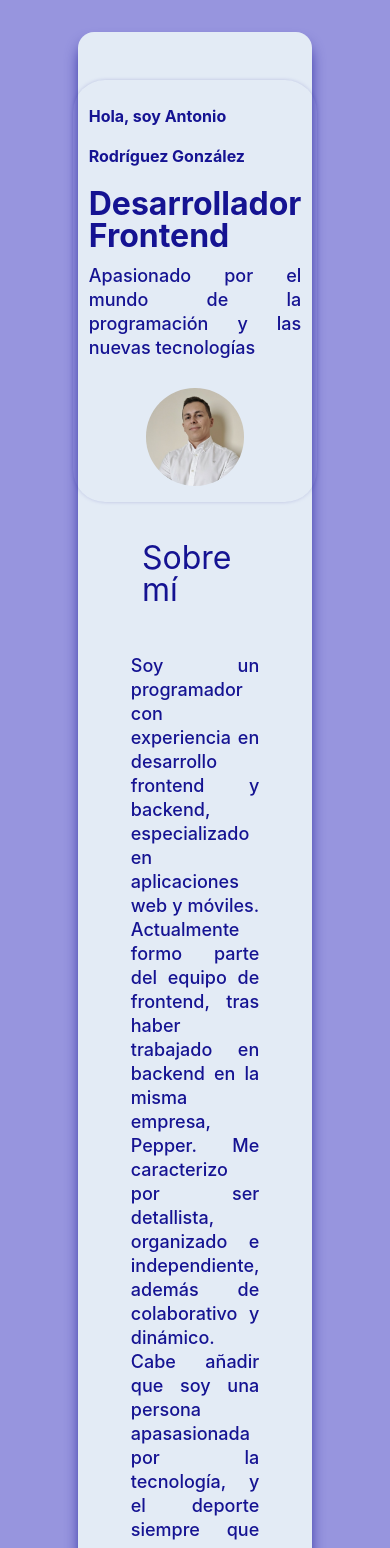
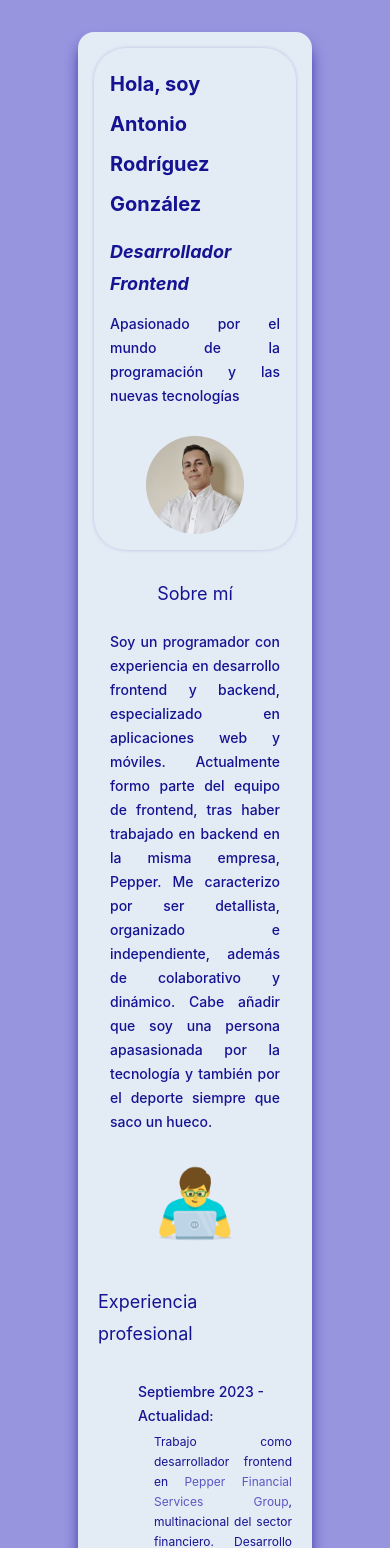
Before and after one commit to Anrogo/MyPortfolio, a Next.js app: page / in a window 390 px wide. Shown: the top 1548 px of the page. Built offline with nearby package versions, Linux system fonts and the light colour scheme.

Commit message:
responsive styles update

```diff
--- a/src/components/AboutMe/AboutMe.styled.ts
+++ b/src/components/AboutMe/AboutMe.styled.ts
@@ -1,10 +1,12 @@
-import { Description, MainSection } from "@/styles/GlobalStyle";
-import { theme } from "@/styles/theme";
-import { styled } from "styled-components";
+import { Description, MainSection } from '@/styles/GlobalStyle';
+import { theme } from '@/styles/theme';
+import { styled } from 'styled-components';
 
-export const AboutMeSection = styled(MainSection)`
-`;
+export const AboutMeSection = styled(MainSection)``;
 
 export const AboutMeDescription = styled(Description)`
   padding: ${theme.spacing.giant};
+  @media (max-width: 768px) {
+    padding: ${theme.spacing.md};
+  }
 `;
--- a/src/components/Copyright/Copyright.styled.ts
+++ b/src/components/Copyright/Copyright.styled.ts
@@ -1,7 +1,17 @@
-import styled from "styled-components";
+import { theme } from '@/styles/theme';
+import styled from 'styled-components';
 
 export const CopyrightSection = styled.div`
-    display: flex;
-    justify-content: center;
-    margin-top: 48px;
+  display: flex;
+  justify-content: center;
+  margin-top: 48px;
+  font-size: ${theme.fontSize.xl};
+
+  @media (max-width: 768px) {
+    font-size: ${theme.fontSize.md};
+  }
+
+  @media (max-width: 500px) {
+    font-size: ${theme.fontSize.sm};
+  }
 `;
--- a/src/components/Experience/Experience.styled.ts
+++ b/src/components/Experience/Experience.styled.ts
@@ -1,25 +1,24 @@
-import { MainSection, Paragraph, Text } from "@/styles/GlobalStyle";
-import { theme } from "@/styles/theme";
-import { styled } from "styled-components";
+import { MainSection, Paragraph, Text } from '@/styles/GlobalStyle';
+import { theme } from '@/styles/theme';
+import { styled } from 'styled-components';
 
-
-export const ExperienceSection = styled(MainSection)`
-`;
+export const ExperienceSection = styled(MainSection)``;
 
 export const ExperienceList = styled.ul`
   list-style: none;
   list-style-position: outside;
   margin-bottom: 16px;
   font-size: ${theme.fontSize.md};
+
+  @media (max-width: 768px) {
+    font-size: ${theme.fontSize.sm};
+  }
 `;
 
 export const ExperienceListDetail = styled.li`
   padding: 8px 0;
 `;
 
-export const ExperienceParagraph = styled(Paragraph)`
+export const ExperienceParagraph = styled(Paragraph)``;
 
-`;
-
-export const ExperienceText = styled(Text)`
-`;
+export const ExperienceText = styled(Text)``;
--- a/src/components/Experience/Experience.tsx
+++ b/src/components/Experience/Experience.tsx
@@ -6,11 +6,12 @@ import {
   ExperienceParagraph,
   ExperienceSection,
 } from './Experience.styled';
+import { ExperienceTexts } from '@/constants/texts';
 
 const Experience = () => {
   return (
     <ExperienceSection>
-      <Subtitle fontWeight={theme.fontWeight.light}>Experiencia profesional</Subtitle>
+      <Subtitle fontWeight={theme.fontWeight.light}>{ExperienceTexts.title}</Subtitle>
       <ExperienceList>
         <ExperienceListDetail>
           <Description>Septiembre 2023 - Actualidad:</Description>
--- a/src/components/Hero/Hero.styled.ts
+++ b/src/components/Hero/Hero.styled.ts
@@ -1,6 +1,7 @@
 import { theme } from '@/styles/theme';
 import styled from 'styled-components';
 import NextImage from 'next/image';
+import { Subtitle } from '@/styles/GlobalStyle';
 
 export const HeroContainer = styled.div`
   display: flex;
@@ -49,3 +50,7 @@ export const ProfileImage = styled(NextImage)`
   object-fit: cover;
   object-position: center 30%;
 `;
+
+export const HeroSubtitle = styled(Subtitle)`
+  font-style: italic;
+`;
--- a/src/components/Hero/Hero.tsx
+++ b/src/components/Hero/Hero.tsx
@@ -1,22 +1,24 @@
-import { homeTexts } from '@/constants/texts';
+import { HomeTexts } from '@/constants/texts';
 import {
   HeroSection,
   HeroContainer,
   HeroImgSection,
   HeroTextSection,
   ProfileImage,
+  HeroSubtitle,
 } from './Hero.styled';
-import { Description, Subtitle, Title } from '@/styles/GlobalStyle';
+import { Description, Title } from '@/styles/GlobalStyle';
 import profileImage from '@/assets/images/perfil-web.jpg';
+import { colors } from '@/constants/colors';
 
 const Hero = () => {
   return (
     <HeroSection id="hero">
       <HeroContainer>
         <HeroTextSection id="hero-section-left">
-          <Title>Hola, soy {homeTexts.myName}</Title>
-          <Subtitle>{homeTexts.myPosition}</Subtitle>
-          <Description>{homeTexts.myDescription}</Description>
+          <Title>Hola, soy {HomeTexts.myName}</Title>
+          <HeroSubtitle>{HomeTexts.myPosition}</HeroSubtitle>
+          <Description>{HomeTexts.myDescription}</Description>
         </HeroTextSection>
         <HeroImgSection id="hero-section-right">
           <ProfileImage
--- a/src/constants/texts.ts
+++ b/src/constants/texts.ts
@@ -1,10 +1,15 @@
-
-export const homeTexts = {
-    myName: "Antonio Rodríguez González",
-    myPosition: "Desarrollador Frontend",
-    myDescription: "Apasionado por el mundo de la programación y las nuevas tecnologías"
-}
+export const HomeTexts = {
+  myName: 'Antonio Rodríguez González',
+  myPosition: 'Desarrollador Frontend',
+  myDescription: 'Apasionado por el mundo de la programación y las nuevas tecnologías',
+};
 
 export const AboutMeTexts = {
-    description: "Soy un programador con experiencia en desarrollo frontend y backend, especializado en aplicaciones web y móviles. Actualmente formo parte del equipo de frontend, tras haber trabajado en backend en la misma empresa, Pepper. Me caracterizo por ser detallista, organizado e independiente, además de colaborativo y dinámico. Cabe añadir que soy una persona apasasionada por la tecnología, y el deporte siempre que saco un hueco."
-}
+  description:
+    'Soy un programador con experiencia en desarrollo frontend y backend, especializado en aplicaciones web y móviles. Actualmente formo parte del equipo de frontend, tras haber trabajado en backend en la misma empresa, Pepper. Me caracterizo por ser detallista, organizado e independiente, además de colaborativo y dinámico. Cabe añadir que soy una persona apasasionada por la tecnología y también por el deporte siempre que saco un hueco.',
+};
+
+export const ExperienceTexts = {
+  title: 'Experiencia profesional',
+  currentJob: {},
+};
--- a/src/styles/GlobalStyle.ts
+++ b/src/styles/GlobalStyle.ts
@@ -32,7 +32,11 @@ export const Title = styled.span<TextsProps>`
   line-height: ${(props) => (props.lineHeight ? props.lineHeight : theme.lineHeight.jumbo25)};
 
   @media (max-width: 768px) {
-    font-size: ${(props) => (props.fontSize ? props.fontSize : defaultTabletFontSize)};
+    font-size: ${theme.fontSize.jumbo};
+  }
+
+  @media (max-width: 500px) {
+    font-size: ${theme.fontSize.xl};
   }
 `;
 
@@ -41,6 +45,10 @@ export const Subtitle = styled.span<TextsProps>`
   font-weight: ${(props) => (props.fontWeight ? props.fontWeight : theme.fontWeight.bold)};
   color: ${(props) => (props.color ? props.color : defaultColor)};
   line-height: ${(props) => (props.lineHeight ? props.lineHeight : theme.lineHeight.jumbo)};
+
+  @media (max-width: 500px) {
+    font-size: ${theme.fontSize.lg};
+  }
 `;
 
 export const Description = styled.span<TextsProps>`
@@ -49,6 +57,10 @@ export const Description = styled.span<TextsProps>`
   color: ${(props) => (props.color ? props.color : defaultColor)};
   line-height: ${(props) => (props.lineHeight ? props.lineHeight : theme.lineHeight.xxl)};
   text-align: ${(props) => (props.textAlign ? props.textAlign : 'justify')};
+
+  @media (max-width: 500px) {
+    font-size: ${theme.fontSize.sm};
+  }
 `;
 
 export const Text = styled.span<TextsProps>`
@@ -57,6 +69,10 @@ export const Text = styled.span<TextsProps>`
   color: ${(props) => (props.color ? props.color : defaultColor)};
   line-height: ${(props) => (props.lineHeight ? props.lineHeight : theme.lineHeight.xl)};
   text-align: ${(props) => (props.textAlign ? props.textAlign : 'justify')};
+
+  @media (max-width: 500px) {
+    font-size: ${theme.fontSize.xs};
+  }
 `;
 
 export const Paragraph = styled(Text)`
@@ -74,6 +90,14 @@ export const MainContainer = styled.div`
   background-color: ${theme.colors.blue0};
   border-radius: 16px;
   box-shadow: 0px 10px 15px -3px;
+
+  @media (max-width: 768px) {
+    padding: 16px;
+  }
+
+  @media (max-width: 500px) {
+    padding: 8px;
+  }
 `;
 
 export const Container = styled.div`
@@ -90,6 +114,10 @@ export const MainSection = styled.section`
   align-items: center;
   margin: ${theme.spacing.xxl};
   gap: ${theme.spacing.sm};
+
+  @media (max-width: 768px) {
+    margin: ${theme.spacing.md};
+  }
 `;
 
 export const Li = styled.li``;
```
